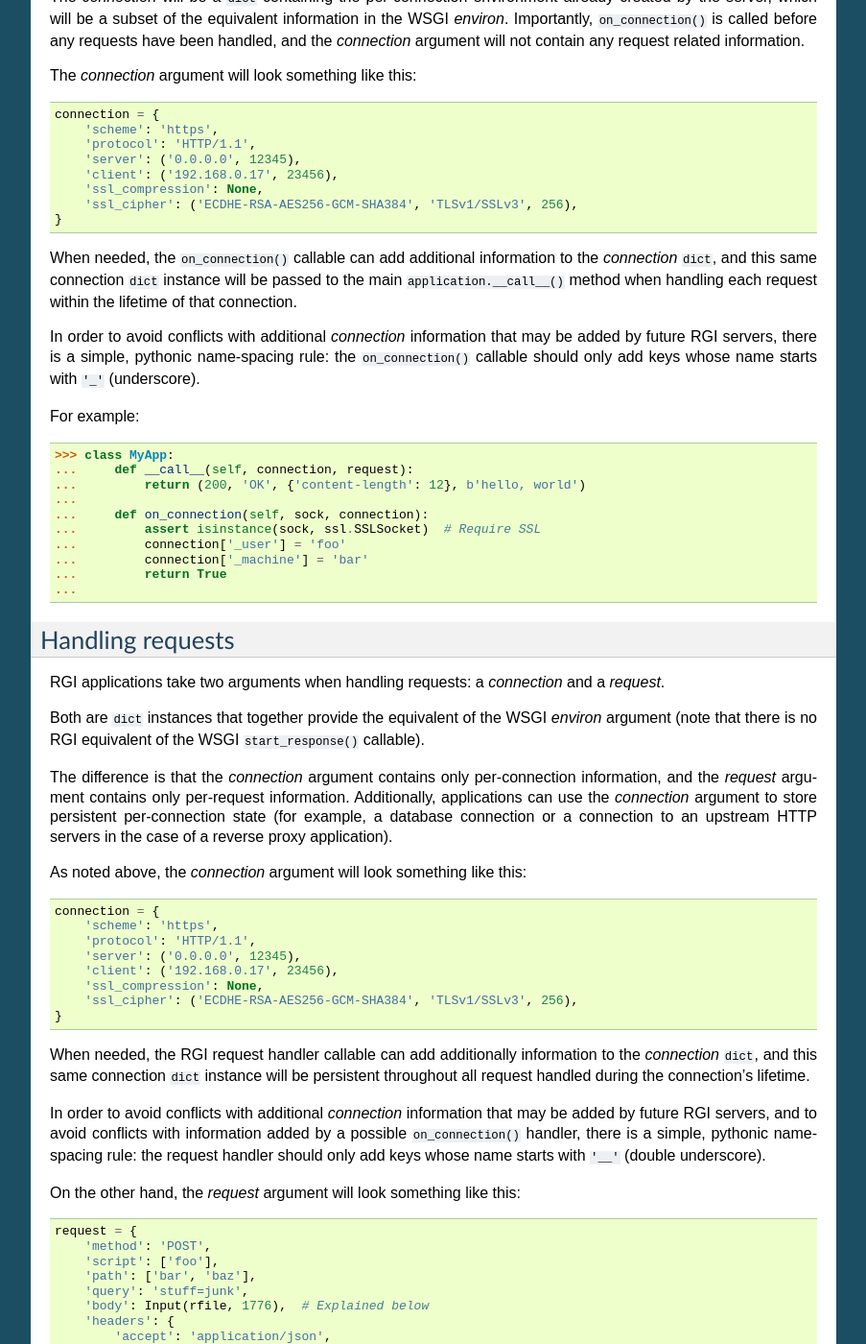
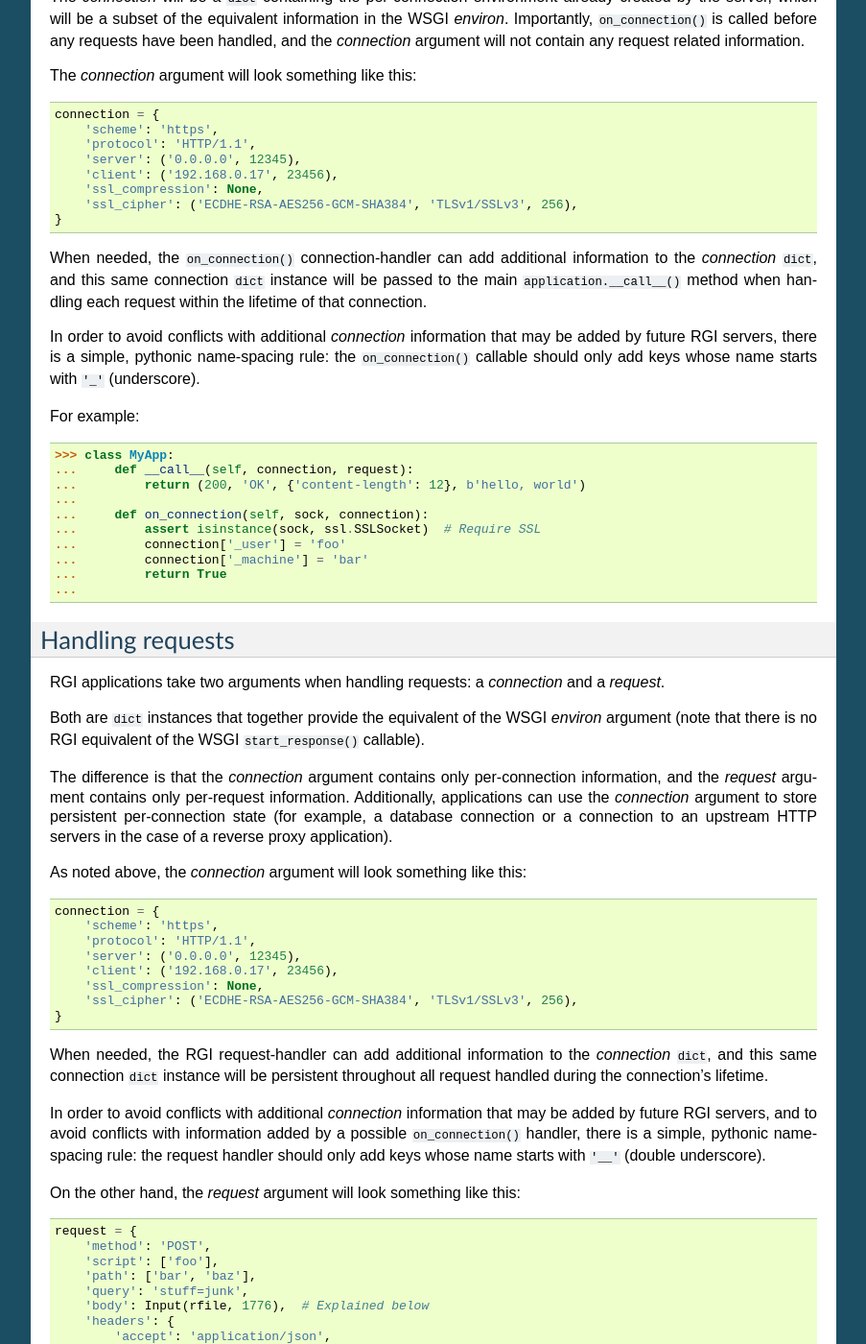
Before and after one commit to json420/degu, a Sphinx documentation site: the page built from doc/rgi.rst, in a window 1280 px wide and 1400 px high, scrolled down 1472 px. Shown: the whole window at 96% size, without its empty margins (198-1101 px from the left). Built offline with Sphinx 7.4.7, drawn with Linux system fonts in a browser that asks for light colours.

Commit message:
more typos/cleanup in rgi.rst

```diff
--- a/doc/rgi.rst
+++ b/doc/rgi.rst
@@ -109,10 +109,10 @@
         'ssl_cipher': ('ECDHE-RSA-AES256-GCM-SHA384', 'TLSv1/SSLv3', 256),
     }
 
-When needed, the ``on_connection()`` callable can add additional information to
-the *connection* ``dict``, and this same connection ``dict`` instance will be
-passed to the main ``application.__call__()`` method when handling each request
-within the lifetime of that connection.
+When needed, the ``on_connection()`` connection-handler can add additional
+information to the *connection* ``dict``, and this same connection ``dict``
+instance will be passed to the main ``application.__call__()`` method when
+handling each request within the lifetime of that connection.
 
 In order to avoid conflicts with additional *connection* information that may be
 added by future RGI servers, there is a simple, pythonic name-spacing rule: the
@@ -161,9 +161,9 @@
         'ssl_cipher': ('ECDHE-RSA-AES256-GCM-SHA384', 'TLSv1/SSLv3', 256),
     }
 
-When needed, the RGI request handler callable can add additionally information
-to the *connection* ``dict``, and this same connection ``dict`` instance will
-be persistent throughout all request handled during the connection's lifetime.
+When needed, the RGI request-handler can add additional information to the
+*connection* ``dict``, and this same connection ``dict`` instance will be
+persistent throughout all request handled during the connection's lifetime.
 
 In order to avoid conflicts with additional *connection* information that may be
 added by future RGI servers, and to avoid conflicts with information added by a
```
